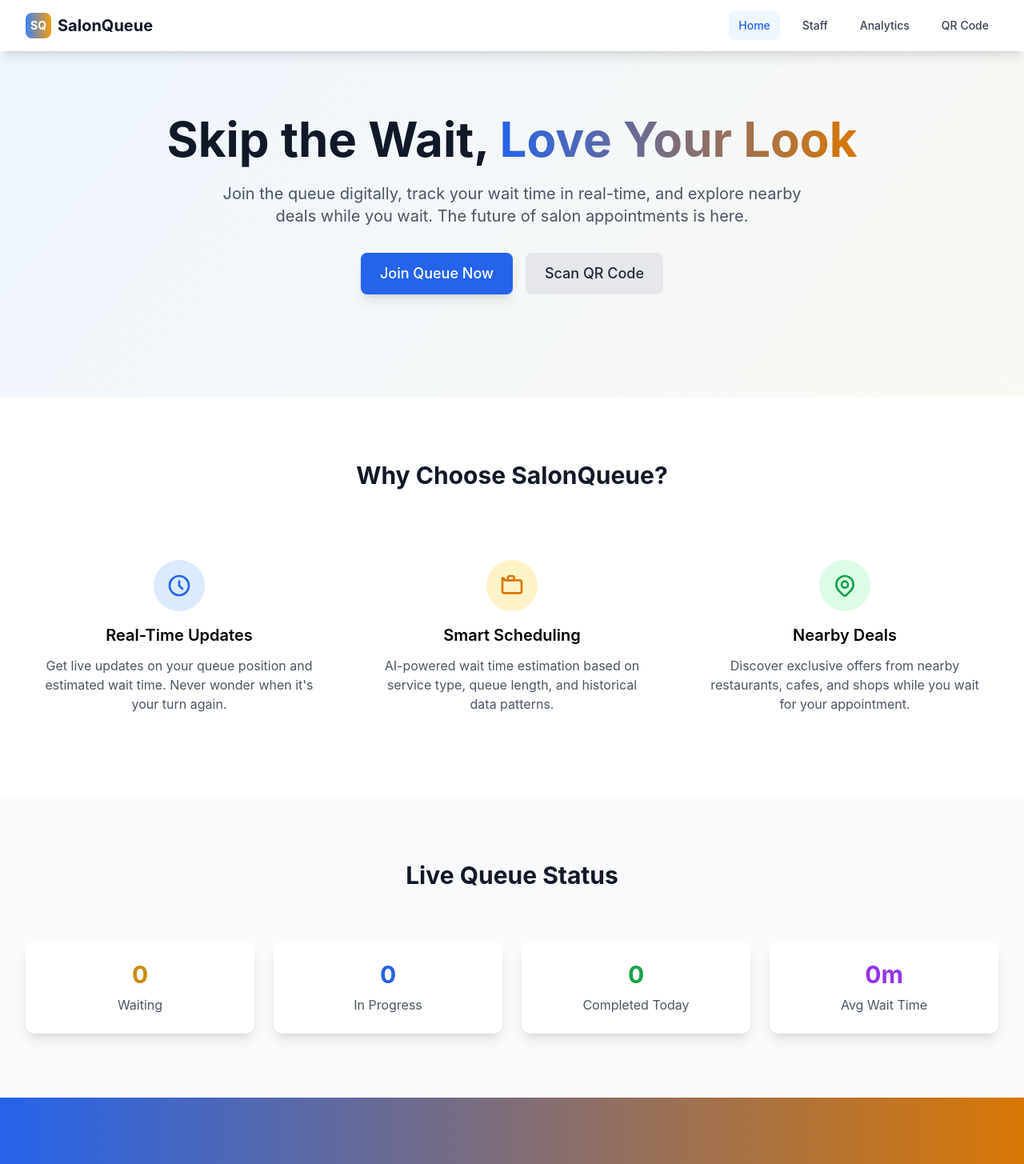
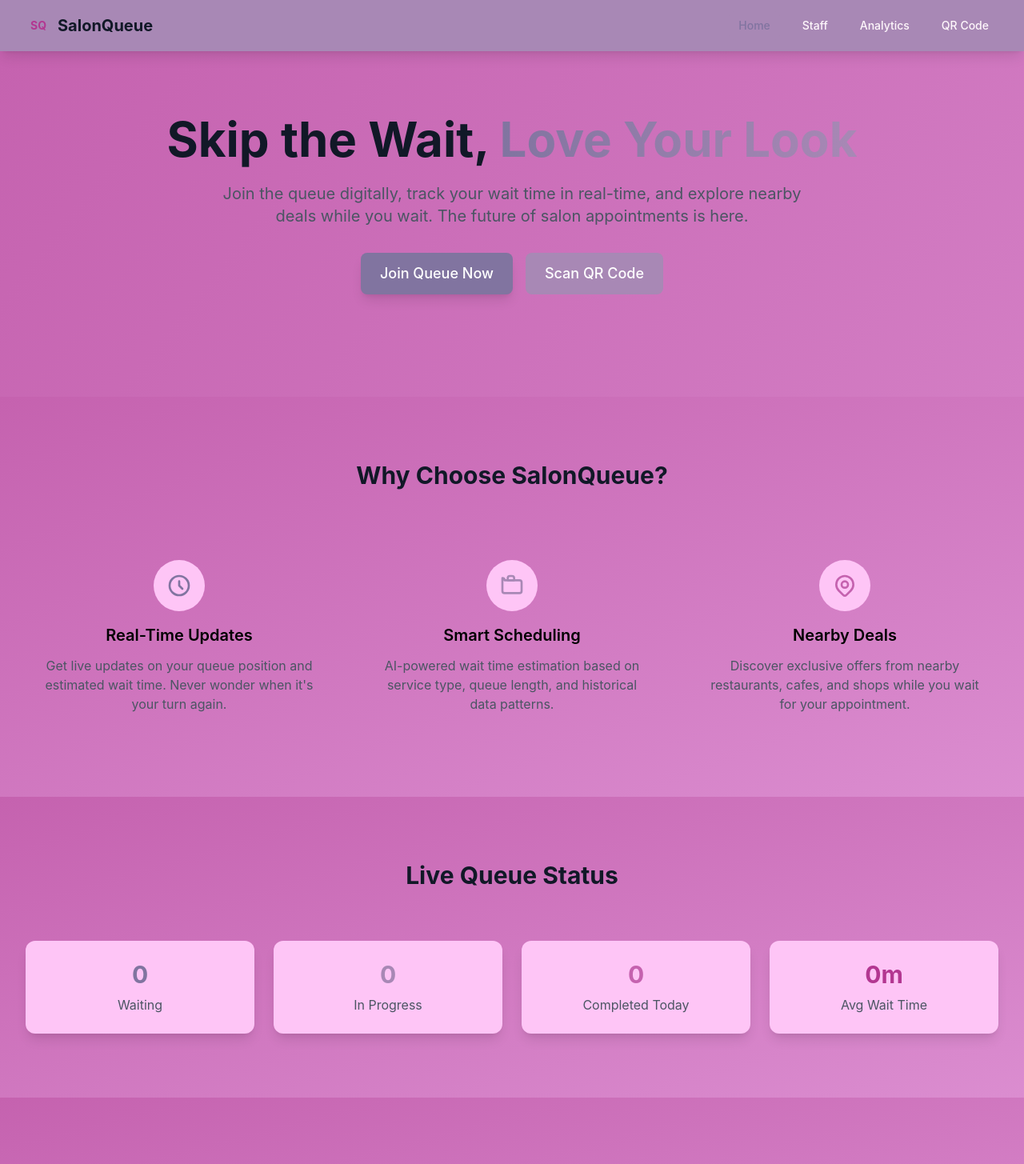
Before and after one commit to Zaa-Shreyas/SalonQueue, a Vue app: page / in a window 1280 px wide. Shown: the top 1455 px of the page at 80% size. Built offline with nearby package versions, Linux system fonts and the light colour scheme; no server answers; the database is empty; the HTML template or start-up script is replaced by a standard one.

Commit message:
Landing Page and Staff Dashboard added

```diff
--- a/src/App.vue
+++ b/src/App.vue
@@ -1,12 +1,12 @@
 <template>
   <div id="app">
-    <nav class="bg-white shadow-lg sticky top-0 z-50">
+    <nav class="bg-accent-600 shadow-lg sticky top-0 z-50">
       <div class="max-w-7xl mx-auto px-4 sm:px-6 lg:px-8">
         <div class="flex justify-between h-16">
           <div class="flex items-center">
             <router-link to="/" class="flex items-center space-x-2">
               <div class="w-8 h-8 bg-gradient-to-r from-primary-500 to-accent-500 rounded-lg flex items-center justify-center">
-                <span class="text-white font-bold text-sm">SQ</span>
+                <span class="text-highlight-600 font-bold text-sm">SQ</span>
               </div>
               <span class="text-xl font-bold text-gray-900">SalonQueue</span>
             </router-link>
@@ -15,29 +15,29 @@
           <div class="flex items-center space-x-4">
             <router-link
               to="/"
-              class="text-gray-700 hover:text-primary-600 px-3 py-2 rounded-md text-sm font-medium transition-colors"
-              :class="{ 'text-primary-600 bg-primary-50': $route.name === 'Home' }"
+              class="text-accent-50 hover:text-black px-3 py-2 rounded-md text-sm font-medium transition-colors"
+              :class="{ 'text-primary-600 bg-accent-600': $route.name === 'Home' }"
             >
               Home
             </router-link>
             <router-link
               to="/staff"
-              class="text-gray-700 hover:text-primary-600 px-3 py-2 rounded-md text-sm font-medium transition-colors"
-              :class="{ 'text-primary-600 bg-primary-50': $route.name === 'StaffDashboard' }"
+              class="text-accent-50 hover:text-black px-3 py-2 rounded-md text-sm font-medium transition-colors"
+              :class="{ 'text-primary-600 bg-accent-600': $route.name === 'StaffDashboard' }"
             >
               Staff
             </router-link>
             <router-link
               to="/analytics"
-              class="text-gray-700 hover:text-primary-600 px-3 py-2 rounded-md text-sm font-medium transition-colors"
-              :class="{ 'text-primary-600 bg-primary-50': $route.name === 'Analytics' }"
+              class="text-accent-50 hover:text-black px-3 py-2 rounded-md text-sm font-medium transition-colors"
+              :class="{ 'text-primary-600 bg-accent-600': $route.name === 'Analytics' }"
             >
               Analytics
             </router-link>
             <router-link
               to="/qr"
-              class="text-gray-700 hover:text-primary-600 px-3 py-2 rounded-md text-sm font-medium transition-colors"
-              :class="{ 'text-primary-600 bg-primary-50': $route.name === 'QRGenerator' }"
+              class="text-accent-50 hover:text-black px-3 py-2 rounded-md text-sm font-medium transition-colors"
+              :class="{ 'text-primary-600 bg-accent-600': $route.name === 'QRGenerator' }"
             >
               QR Code
             </router-link>
@@ -50,11 +50,11 @@
       <router-view />
     </main>
 
-    <footer class="bg-gray-50 border-t border-gray-200">
+    <footer class="bg-accent-600 border-t border-tertiary-100">
       <div class="max-w-7xl mx-auto py-8 px-4 sm:px-6 lg:px-8">
         <div class="text-center">
           <p class="text-gray-600">
-            &copy; 2024 SalonQueue. Revolutionizing salon wait times.
+            Revolutionizing salon wait times.
           </p>
         </div>
       </div>
--- a/src/views/Home.vue
+++ b/src/views/Home.vue
@@ -1,5 +1,5 @@
 <template>
-  <div class="min-h-screen bg-gradient-to-br from-primary-50 to-accent-50">
+  <div class="min-h-screen bg-gradient-to-br from-tertiary-600 to-tertiary-400">
     <!-- Hero Section -->
     <section class="pt-20 pb-32">
       <div class="max-w-7xl mx-auto px-4 sm:px-6 lg:px-8">
@@ -16,19 +16,20 @@
           </p>
 
           <div class="flex flex-col sm:flex-row gap-4 justify-center items-center animate-slide-up">
-            <router-link to="/register" class="btn-primary text-lg">
-              Join Queue Now
-            </router-link>
-            <button @click="scanQR" class="btn-secondary text-lg">
-              Scan QR Code
-            </button>
+            <router-link to="/register" class="bg-primary-600 text-white hover:bg-accent-600 btn-primary text-lg">
+  Join Queue Now
+</router-link>
+<button @click="scanQR" class="bg-accent-600 text-white hover:bg-primary-600 btn-secondary text-lg">
+  Scan QR Code
+</button>
+
           </div>
         </div>
       </div>
     </section>
 
     <!-- Features Section -->
-    <section class="py-20 bg-white">
+    <section class="py-20 bg-gradient-to-br from-tertiary-600 to-tertiary-400">
       <div class="max-w-7xl mx-auto px-4 sm:px-6 lg:px-8">
         <h2 class="text-3xl font-bold text-center text-gray-900 mb-16">
           Why Choose SalonQueue?
@@ -36,7 +37,7 @@
 
         <div class="grid md:grid-cols-3 gap-8">
           <div class="text-center p-6 rounded-xl hover:shadow-lg transition-shadow">
-            <div class="w-16 h-16 bg-primary-100 rounded-full flex items-center justify-center mx-auto mb-4">
+            <div class="w-16 h-16 bg-tertiary-100 rounded-full flex items-center justify-center mx-auto mb-4">
               <svg class="w-8 h-8 text-primary-600" fill="none" stroke="currentColor" viewBox="0 0 24 24">
                 <path stroke-linecap="round" stroke-linejoin="round" stroke-width="2" d="M12 8v4l3 3m6-3a9 9 0 11-18 0 9 9 0 0118 0z" />
               </svg>
@@ -48,7 +49,7 @@
           </div>
 
           <div class="text-center p-6 rounded-xl hover:shadow-lg transition-shadow">
-            <div class="w-16 h-16 bg-accent-100 rounded-full flex items-center justify-center mx-auto mb-4">
+            <div class="w-16 h-16 bg-tertiary-100 rounded-full flex items-center justify-center mx-auto mb-4">
               <svg class="w-8 h-8 text-accent-600" fill="none" stroke="currentColor" viewBox="0 0 24 24">
                 <path stroke-linecap="round" stroke-linejoin="round" stroke-width="2" d="M3 7v10a2 2 0 002 2h14a2 2 0 002-2V9a2 2 0 00-2-2H5a2 2 0 00-2-2z" />
                 <path stroke-linecap="round" stroke-linejoin="round" stroke-width="2" d="M8 5a2 2 0 012-2h2a2 2 0 012 2v2H8V5z" />
@@ -61,8 +62,8 @@
           </div>
 
           <div class="text-center p-6 rounded-xl hover:shadow-lg transition-shadow">
-            <div class="w-16 h-16 bg-green-100 rounded-full flex items-center justify-center mx-auto mb-4">
-              <svg class="w-8 h-8 text-green-600" fill="none" stroke="currentColor" viewBox="0 0 24 24">
+            <div class="w-16 h-16 bg-tertiary-100 rounded-full flex items-center justify-center mx-auto mb-4">
+              <svg class="w-8 h-8 text-tertiary-600" fill="none" stroke="currentColor" viewBox="0 0 24 24">
                 <path stroke-linecap="round" stroke-linejoin="round" stroke-width="2" d="M17.657 16.657L13.414 20.9a1.998 1.998 0 01-2.827 0l-4.244-4.243a8 8 0 1111.314 0z" />
                 <path stroke-linecap="round" stroke-linejoin="round" stroke-width="2" d="M15 11a3 3 0 11-6 0 3 3 0 016 0z" />
               </svg>
@@ -77,30 +78,30 @@
     </section>
 
     <!-- Live Queue Stats -->
-    <section class="py-20 bg-gray-50">
+    <section class="py-20 bg-gradient-to-br from-tertiary-600 to-tertiary-400">
       <div class="max-w-7xl mx-auto px-4 sm:px-6 lg:px-8">
         <h2 class="text-3xl font-bold text-center text-gray-900 mb-16">
           Live Queue Status
         </h2>
 
         <div class="grid md:grid-cols-4 gap-6">
-          <div class="bg-white rounded-xl p-6 text-center shadow-lg">
-            <div class="text-3xl font-bold text-yellow-600 mb-2">{{ queueStore.waitingCount }}</div>
+          <div class="bg-tertiary-100 rounded-xl p-6 text-center shadow-lg">
+            <div class="text-3xl font-bold text-primary-600 mb-2">{{ queueStore.waitingCount }}</div>
             <div class="text-gray-600">Waiting</div>
           </div>
 
-          <div class="bg-white rounded-xl p-6 text-center shadow-lg">
-            <div class="text-3xl font-bold text-blue-600 mb-2">{{ queueStore.inProgressCount }}</div>
+          <div class="bg-tertiary-100 rounded-xl p-6 text-center shadow-lg">
+            <div class="text-3xl font-bold text-accent-600 mb-2">{{ queueStore.inProgressCount }}</div>
             <div class="text-gray-600">In Progress</div>
           </div>
 
-          <div class="bg-white rounded-xl p-6 text-center shadow-lg">
-            <div class="text-3xl font-bold text-green-600 mb-2">{{ queueStore.completedCount }}</div>
+          <div class="bg-tertiary-100 rounded-xl p-6 text-center shadow-lg">
+            <div class="text-3xl font-bold text-tertiary-600 mb-2">{{ queueStore.completedCount }}</div>
             <div class="text-gray-600">Completed Today</div>
           </div>
 
-          <div class="bg-white rounded-xl p-6 text-center shadow-lg">
-            <div class="text-3xl font-bold text-purple-600 mb-2">{{ queueStore.averageWaitTime }}m</div>
+          <div class="bg-tertiary-100 rounded-xl p-6 text-center shadow-lg">
+            <div class="text-3xl font-bold text-highlight-600 mb-2">{{ queueStore.averageWaitTime }}m</div>
             <div class="text-gray-600">Avg Wait Time</div>
           </div>
         </div>
@@ -108,9 +109,9 @@
     </section>
 
     <!-- CTA Section -->
-    <section class="py-20 bg-gradient-to-r from-primary-600 to-accent-600">
+    <section class="py-20 bg-gradient-to-br from-tertiary-600 to-tertiary-400">
       <div class="max-w-4xl mx-auto text-center px-4 sm:px-6 lg:px-8">
-        <h2 class="text-3xl font-bold text-white mb-6">
+        <h2 class="text-3xl font-bold text-primary-700 mb-6">
           Ready to Transform Your Salon Experience?
         </h2>
         <p class="text-xl text-primary-100 mb-8">
@@ -118,10 +119,10 @@
         </p>
 
         <div class="flex flex-col sm:flex-row gap-4 justify-center">
-          <router-link to="/register" class="bg-white text-primary-600 hover:bg-gray-100 font-medium py-3 px-8 rounded-lg transition-colors">
+          <router-link to="/register" class="bg-primary-700 text-primary-600 hover:bg-gray-100 font-medium py-3 px-8 rounded-lg transition-colors">
             Get Started Now
           </router-link>
-          <router-link to="/staff" class="border-2 border-white text-white hover:bg-white hover:text-primary-600 font-medium py-3 px-8 rounded-lg transition-colors">
+          <router-link to="/staff" class="border-2 border-primary-700 text-primary-700 hover:bg-primary-700 hover:text-primary-600 font-medium py-3 px-8 rounded-lg transition-colors">
             Staff Login
           </router-link>
         </div>
--- a/tailwind.config.js
+++ b/tailwind.config.js
@@ -8,28 +8,23 @@ export default {
     extend: {
       colors: {
         primary: {
-          50: '#eff6ff',
-          100: '#dbeafe',
-          200: '#bfdbfe',
-          300: '#93c5fd',
-          400: '#60a5fa',
-          500: '#3b82f6',
-          600: '#2563eb',
-          700: '#1d4ed8',
-          800: '#1e40af',
-          900: '#1e3a8a',
+          50:  '#FFDBDB',
+          100: '#FFC6C6',
+          600: '#8174A0',
+          700: '#441752',
         },
         accent: {
-          50: '#fffbeb',
-          100: '#fef3c7',
-          200: '#fde68a',
-          300: '#fcd34d',
-          400: '#fbbf24',
-          500: '#f59e0b',
-          600: '#d97706',
-          700: '#b45309',
-          800: '#92400e',
-          900: '#78350f',
+           50:  '#fef7fb',
+          100: '#EFB6C8',
+          600: '#A888B5',
+        },
+         tertiary: {
+          100: '#FEC5F6',
+          400: '#DB8DD0',
+          600: '#C562AF',
+        },
+        highlight: {
+          600: '#B33791',
         },
         success: '#10b981',
         warning: '#f59e0b',
```
Also changed, not shown: src/views/StaffDashboard.vue (+12 -12 lines).
